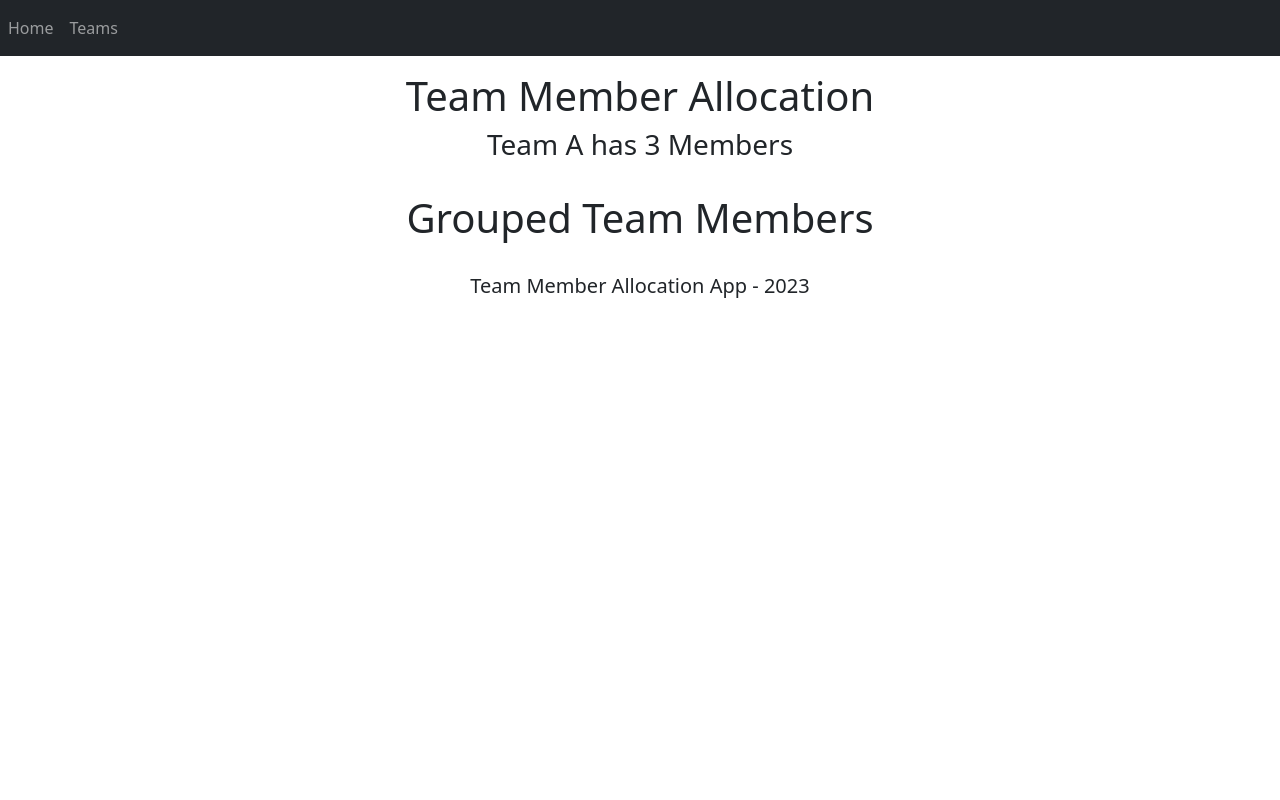
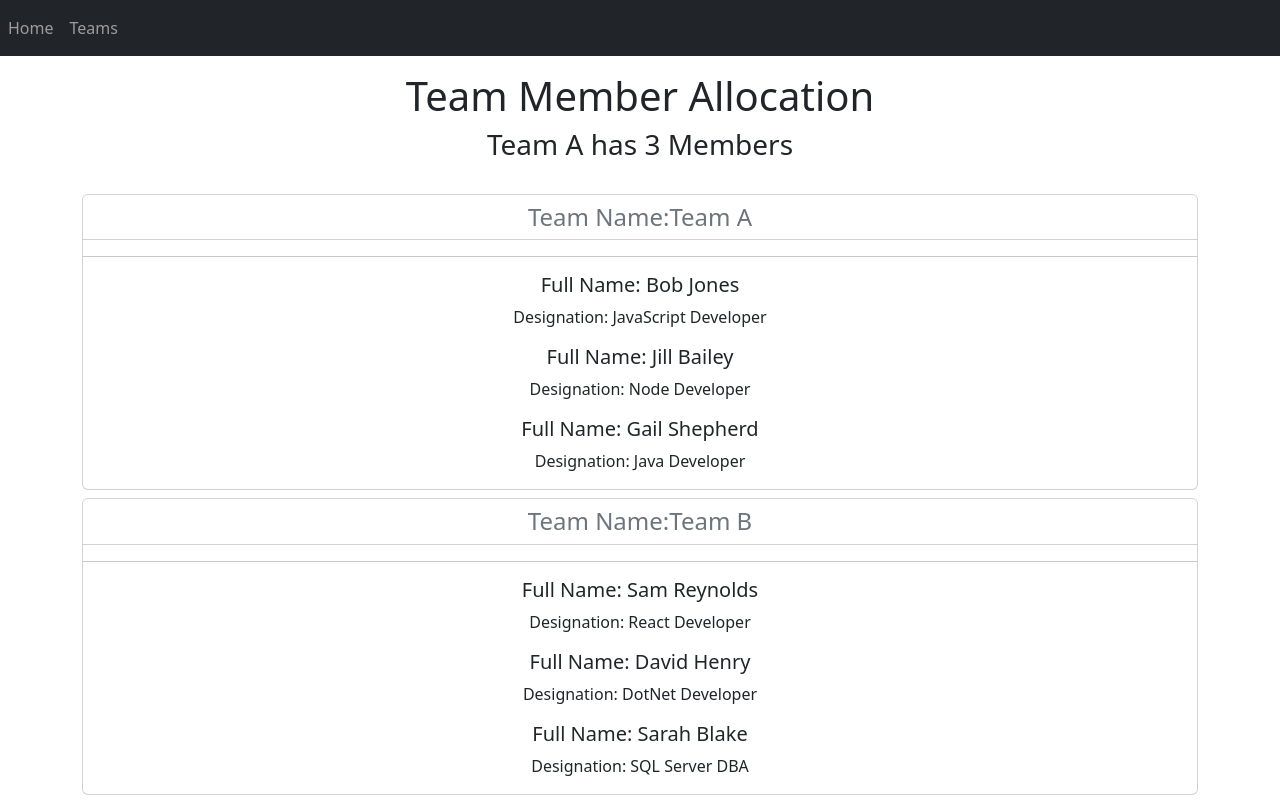
Before and after one commit to danieldegirmenci/team-member-allocation-app-react-fcc, a React (Vite) app: page /GroupedTeamMembers in a window 1280 px wide. Shown: the top 800 px of the page. Built offline with nearby package versions, Linux system fonts and the light colour scheme.

Commit message:
bug fixed in GroupedTeamMembers component

```diff
--- a/src/GroupedTeamMembers.jsx
+++ b/src/GroupedTeamMembers.jsx
@@ -1,16 +1,71 @@
 import {useState} from "react";
 
-const GroupedTeamMembers = () => {
+const GroupedTeamMembers = ({employees,setTeam,selectedTeam}) => {
 
+  const [groupedEmployees, setGroupedData]=useState(groupedTeamMembers())
+
+  function groupedTeamMembers(){
+    var teams=[];
+
+    var teamAMembers=employees.filter((employee)=> employee.teamName==="Team A");
+    var teamA={team:"Team A",members:teamAMembers,collapsed:selectedTeam==="Team A" ? false:true}
+    teams.push(teamA);
+
+    var teamBMembers=employees.filter((employee)=> employee.teamName==="Team B");
+    var teamB={team:"Team B",members:teamBMembers,collapsed:selectedTeam==="Team B" ? false:true}
+    teams.push(teamB);
+
+    var teamCMembers=employees.filter((employee)=> employee.teamName==="Team C");
+    var teamC={team:"Team C", members:teamCMembers, collapsed:selectedTeam==="Team C" ? false:true}
+    teams.push(teamC);
+
+    var teamDMembers=employees.filter((employee)=> employee.teamName==="Team D");
+    var teamD={team:"Team D",members:teamDMembers,collapsed:selectedTeam==="Team D" ? false:true}
+   teams.push(teamD);
+
+    return teams;
+
+  }
+
+  function handleTeamClick(event){
+    var transformedGroupData=groupedEmployees.map((groupedData)=>groupedData.team === event.currentTarget.id
+      ?{...groupedData,collapsed : !groupedData.collapsed}
+      :groupedData);
+
+    setGroupedData(transformedGroupData);
+    setTeam(event.currentTarget.id);
+
+  }
 
   return (
     <main className="container">
-      <div className="row justify-content-center mt-3 mb-4">
-        <div className="col-8">
-          <h1 >Grouped Team Members</h1>
+      {
+        groupedEmployees.map((item)=>{
+          return(
+            <div key={item.team} className="card mt-2" style={{cursor:"pointer"}}>
+            <h4 id={item.team} className="card-header text-secondary bg-white" onClick={handleTeamClick}>
+              Team Name:{item.team}
 
-        </div>
-      </div>
+            </h4>
+              <div id={"collapse_" + item.team} className={item.collapsed === true ? "collapsed":""}>
+                <hr/>
+                {
+                  item.members.map(member=>{
+                    return(
+                      <div className="mt-2">
+                        <h5 className="card-title mt-2">
+                            <span className="text-dark"> Full Name: {member.fullName} </span>
+                        </h5>
+                            <p>Designation: {member.designation} </p>
+                      </div>
+                    )
+                  })
+                }
+              </div>
+            </div>
+          )
+        })
+      }
     </main>
 
   )
```
